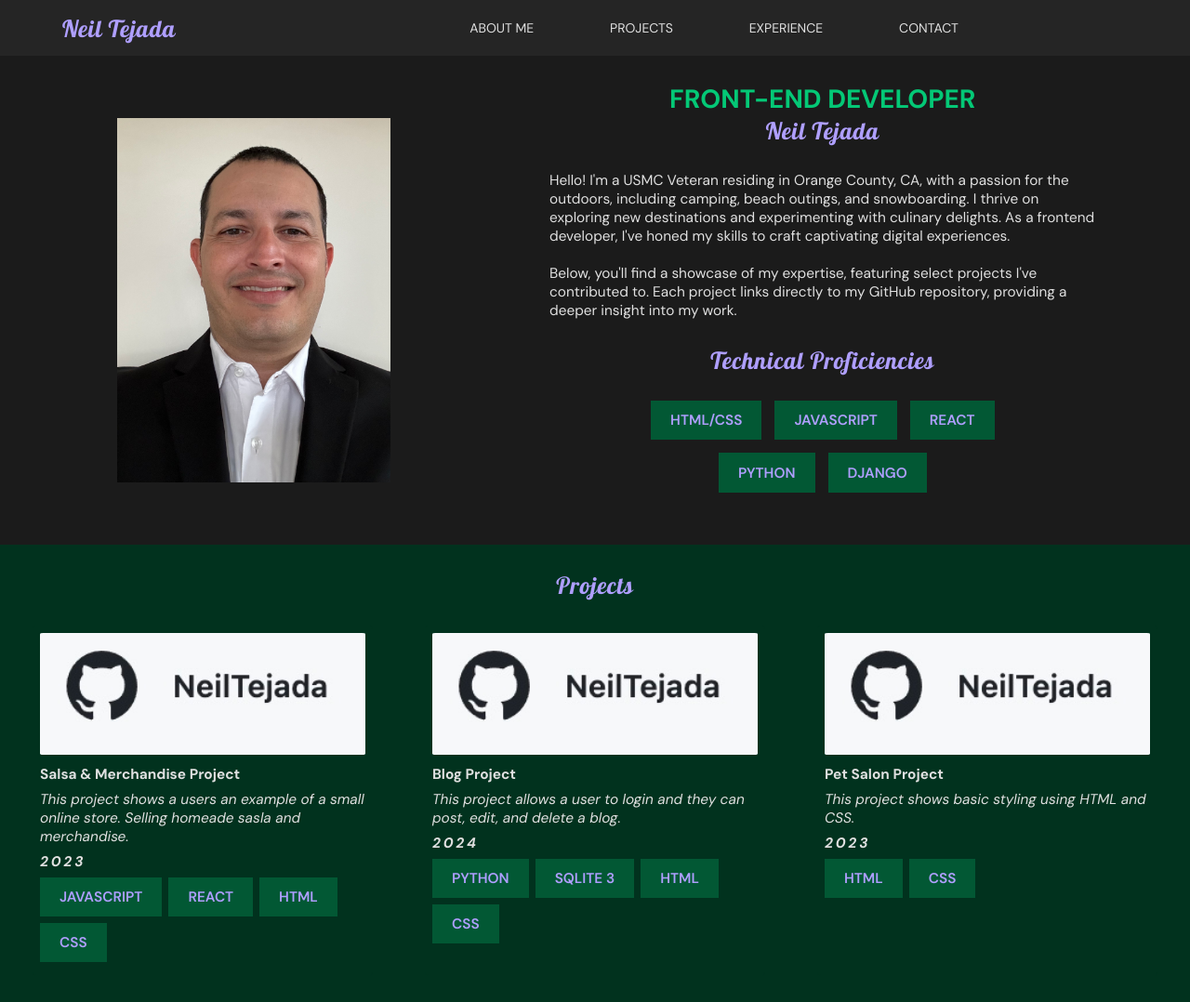
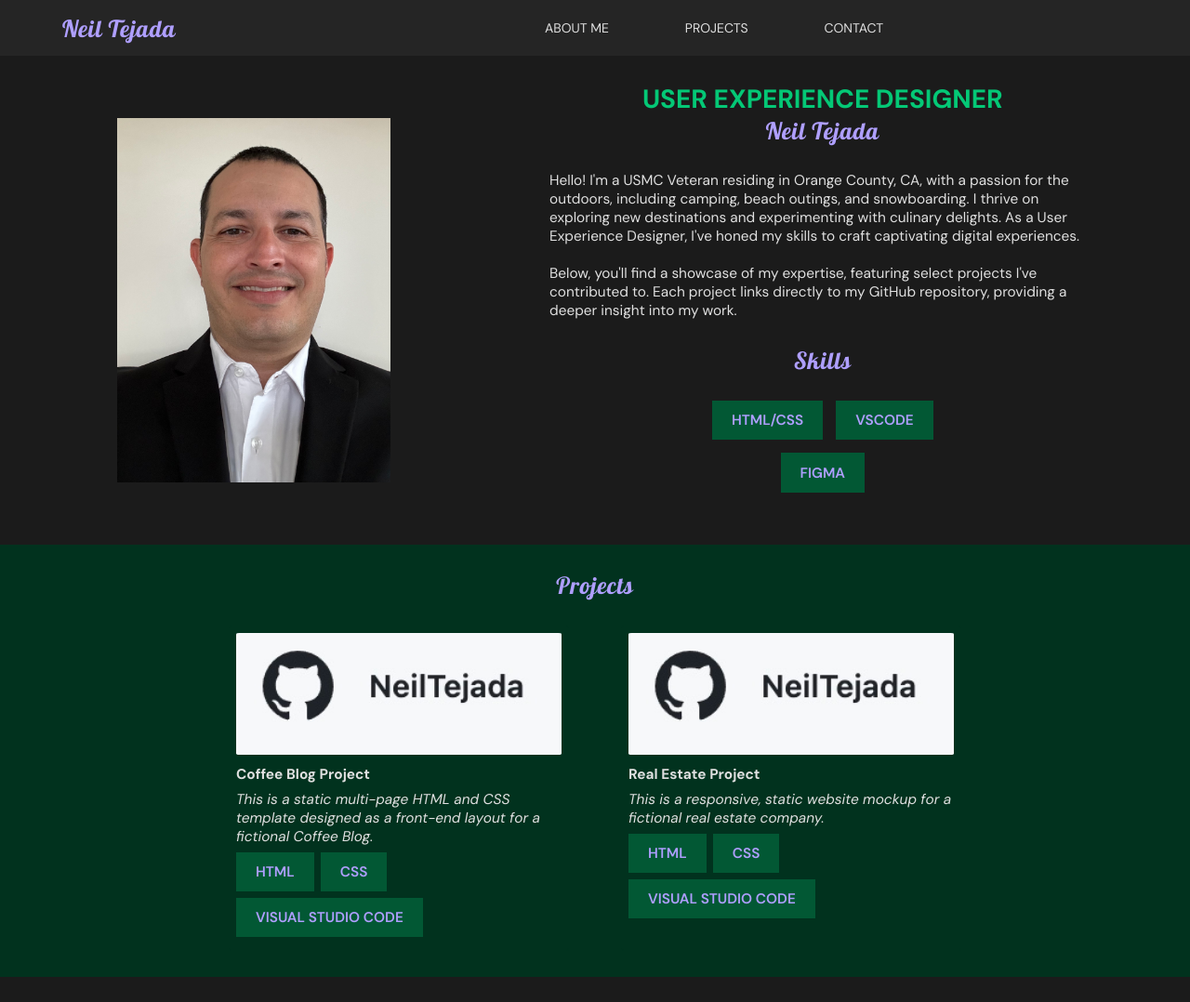
Before and after one commit to NeilTejada/SDGKUportfoio, a plain HTML site: page index.html in a window 1280 px wide. Shown: the whole page at 93% size. After the commit the page ends 1051 px from the top, so only its background shows below. Drawn offline with Linux system fonts and the light colour scheme; a web font is replaced by a local one.

Commit message:
updated index.html, added readme

```diff
--- a/index.html
+++ b/index.html
@@ -11,13 +11,12 @@
     />
     <link rel="stylesheet" href="./css/base.css" />
     <link rel="stylesheet" href="./css/header.css" />
-    <link rel="stylesheet" href="./css/sections.css">
+    <link rel="stylesheet" href="./css/sections.css" />
     <link rel="stylesheet" href="./css/responsive.css" />
-    <title>My name | My role</title>
+    <title>Porfolio</title>
   </head>
   <body>
     <header class="center-row">
-
       <!--left side-->
       <div class="logo center-row">
         <a href="">
@@ -27,9 +26,8 @@
 
       <!--right side-->
       <nav class="center-row">
-
         <!--Hamburger button-->
-     <input type="checkbox" id="nav-check">
+        <input type="checkbox" id="nav-check" />
         <div class="nav-btn">
           <label for="nav-check">
             <span></span>
@@ -42,46 +40,44 @@
         <div class="nav-link center-row">
           <a href="">About Me</a>
           <a href="">Projects</a>
-        <a href="">Experience</a>
-        <a href="">Contact</a>
-        <div>
-
+          <!-- <a href="">Experience</a> -->
+          <a href="mailto:neiltejada.dev@gmail.com">Contact</a>
+        </div>
       </nav>
     </header>
 
     <section class="about-section center-row">
-
       <div class="about-image-container center-row">
-        <img src="./img/selfImg1.jpeg" alt="">
+        <img src="./img/selfImg1.jpeg" alt="" />
       </div>
 
       <div class="about-description-container center-column">
-
         <div class="center-column">
-          <h1>Front-end Developer</h1>
+          <h1>User Experience Designer</h1>
           <h2>Neil Tejada</h2>
-
         </div>
 
-        <p>Hello! I'm a USMC Veteran residing in Orange County, CA, with a passion for the outdoors, including camping, beach outings, and snowboarding. I thrive on exploring new destinations and experimenting with culinary delights. As a frontend developer, I've honed my skills to craft captivating digital experiences.<br><br>
-          Below, you'll find a showcase of my expertise, featuring select projects I've contributed to. Each project links directly to my GitHub repository, providing a deeper insight into my work.
+        <p>
+          Hello! I'm a USMC Veteran residing in Orange County, CA, with a
+          passion for the outdoors, including camping, beach outings, and
+          snowboarding. I thrive on exploring new destinations and experimenting
+          with culinary delights. As a User Experience Designer, I've honed my
+          skills to craft captivating digital experiences.<br /><br />
+          Below, you'll find a showcase of my expertise, featuring select
+          projects I've contributed to. Each project links directly to my GitHub
+          repository, providing a deeper insight into my work.
         </p>
 
         <div class="skill-list center-column">
-          <h2>Technical Proficiencies</h2>
+          <h2>Skills</h2>
 
           <div class="tags-container center-row">
             <label class="label-text">html/css</label>
-            <label class="label-text">javascript</label>
-            <label class="label-text">react</label>
-            <label class="label-text">python</label>
-            <label class="label-text">django</label>
+            <label class="label-text">vscode</label>
+            <label class="label-text">figma</label>
           </div>
-
         </div>
-
       </div>
-
     </section>
 
     <section class="project-section center-column">
@@ -92,56 +88,41 @@
 
         <!-- Card One -->
         <div class="project-card">
-          <a href="https://github.com/NeilTejada/salsa-merchReact" target="_blank">
-            <img src="./img/github.jpg">
-            <p>Salsa & Merchandise Project</p>
-            <p>This project shows a users an example of a small online store. Selling homeade sasla and merchandise.
+          <a href="https://github.com/NeilTejada/coffeeBlog" target="_blank">
+            <img src="./img/github.jpg" />
+            <p>Coffee Blog Project</p>
+            <p>
+              This is a static multi-page HTML and CSS template designed as a
+              front-end layout for a fictional Coffee Blog.
             </p>
-            <p>2023</p>
             <div class="skill-container center-row">
-              <label class="label-text">javascript</label>
-              <label class="label-text">React</label>
               <label class="label-text">html</label>
               <label class="label-text">css</label>
+              <label class="label-text">visual studio code</label>
             </div>
           </a>
         </div>
 
         <!-- Card Two -->
         <div class="project-card">
-          <a href="https://github.com/NeilTejada/blog" target="_blank">
-            <img src="./img/github.jpg">
-            <p>Blog Project</p>
-            <p>This project allows a user to login and they can post, edit, and delete a blog.
+          <a
+            href="https://github.com/NeilTejada/updatedRealEstate"
+            target="_blank"
+          >
+            <img src="./img/github.jpg" />
+            <p>Real Estate Project</p>
+            <p>
+              This is a responsive, static website mockup for a fictional real
+              estate company.
             </p>
-            <p>2024</p>
             <div class="skill-container center-row">
-              <label class="label-text">Python</label>
-              <label class="label-text">sqlite 3</label>
               <label class="label-text">html</label>
               <label class="label-text">css</label>
+              <label class="label-text">visual studio code</label>
             </div>
           </a>
         </div>
-
-        <!-- Card Three-->
-        <div class="project-card">
-          <a href="https://github.com/NeilTejada/petSalon" target="_blank">
-            <img src="./img/github.jpg">
-            <p>Pet Salon Project</p>
-            <p>This project shows basic styling using HTML and CSS.
-            </p>
-            <p>2023</p>
-            <div class="skill-container center-row">
-              <label class="label-text">html</label>
-              <label class="label-text">css</label>
       </div>
-          </a>
-        </div>
-
-      </div>
-
     </section>
-
   </body>
 </html>
```
Also changed, not shown: 2 other files. Lines whose indentation alone changed are shown as unchanged.
